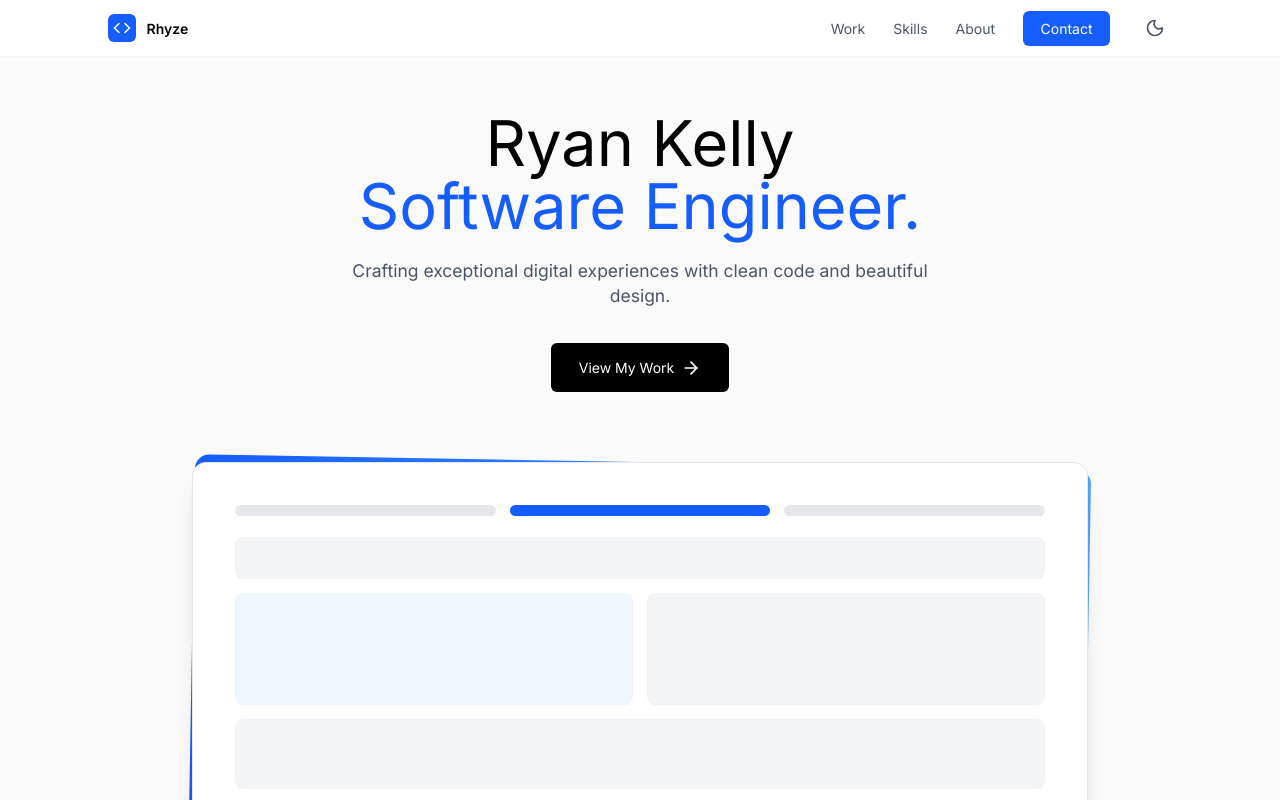
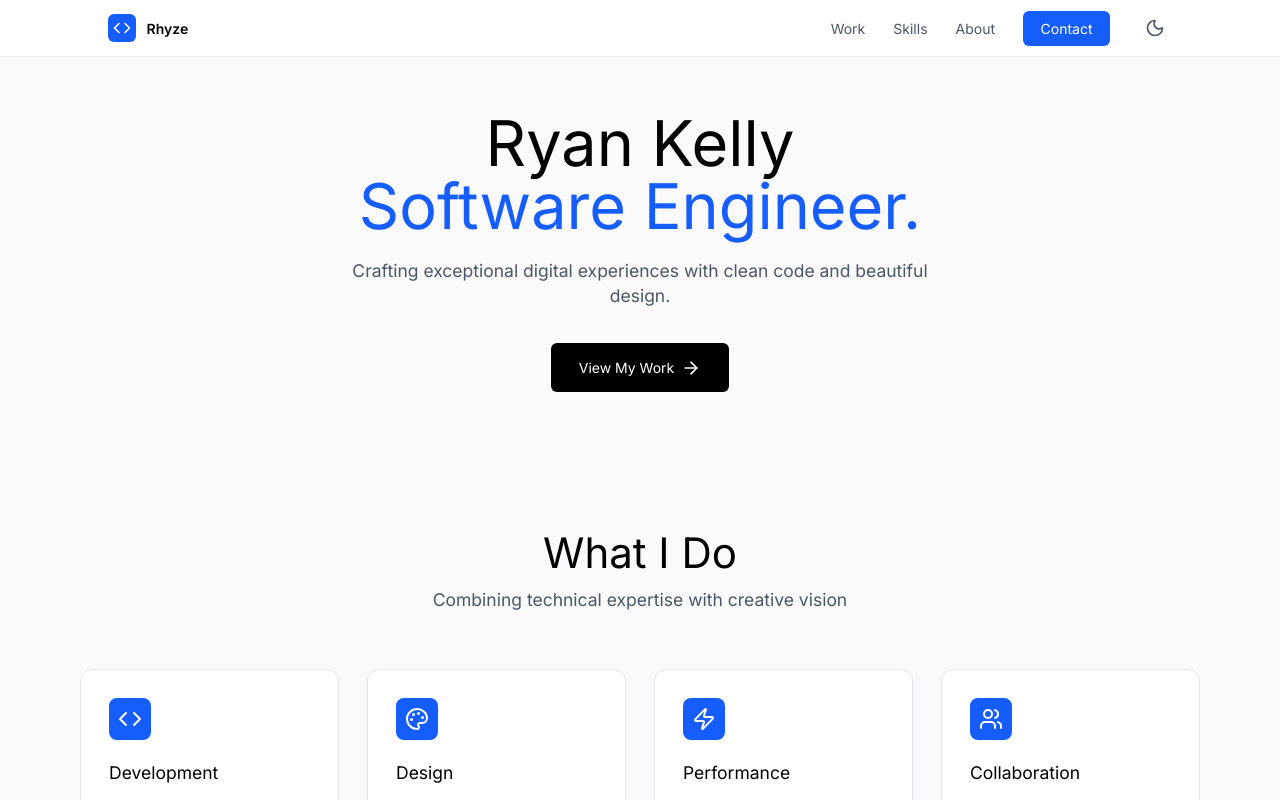
Before and after one commit to whos-ryan/CV_Site, a React (Vite) app: page / in a window 1280 px wide. Shown: the top 800 px of the page. Built offline with nearby package versions, Linux system fonts and the light colour scheme.

Commit message:
P06 - Changed Orintation Of Home Page

```diff
--- a/src/components/Hero.tsx
+++ b/src/components/Hero.tsx
@@ -34,28 +34,6 @@ export function Hero() {
             </button>
           </div>
         </div>
-
-        {/* Hero Visual */}
-        <div className="mt-20 max-w-5xl mx-auto">
-          <div className="relative">
-            <div className="absolute inset-0 bg-gradient-to-r from-blue-600 to-blue-400 rounded-2xl transform rotate-1"></div>
-            <div className="relative bg-white dark:bg-gray-800 border border-gray-200 dark:border-gray-700 rounded-2xl p-8 md:p-12 shadow-xl">
-              <div className="grid grid-cols-3 gap-4 mb-6">
-                <div className="h-3 bg-gray-200 dark:bg-gray-700 rounded-full"></div>
-                <div className="h-3 bg-blue-600 dark:bg-blue-500 rounded-full"></div>
-                <div className="h-3 bg-gray-200 dark:bg-gray-700 rounded-full"></div>
-              </div>
-              <div className="flex flex-col gap-4">
-                <div className="h-12 bg-gray-100 dark:bg-gray-700 rounded-lg"></div>
-                <div className="grid grid-cols-2 gap-4">
-                  <div className="h-32 bg-blue-50 dark:bg-blue-900/20 rounded-lg"></div>
-                  <div className="h-32 bg-gray-100 dark:bg-gray-700 rounded-lg"></div>
-                </div>
-                <div className="h-20 bg-gray-100 dark:bg-gray-700 rounded-lg"></div>
-              </div>
-            </div>
-          </div>
-        </div>
       </div>
     </section>
   );
--- a/src/pages/Home.tsx
+++ b/src/pages/Home.tsx
@@ -8,9 +8,9 @@ export function Home() {
   return (
     <>
       <Hero />
-      <Projects />
       <Features />
       <Stats />
+      <Projects />
       <CTA />
     </>
   );
```
